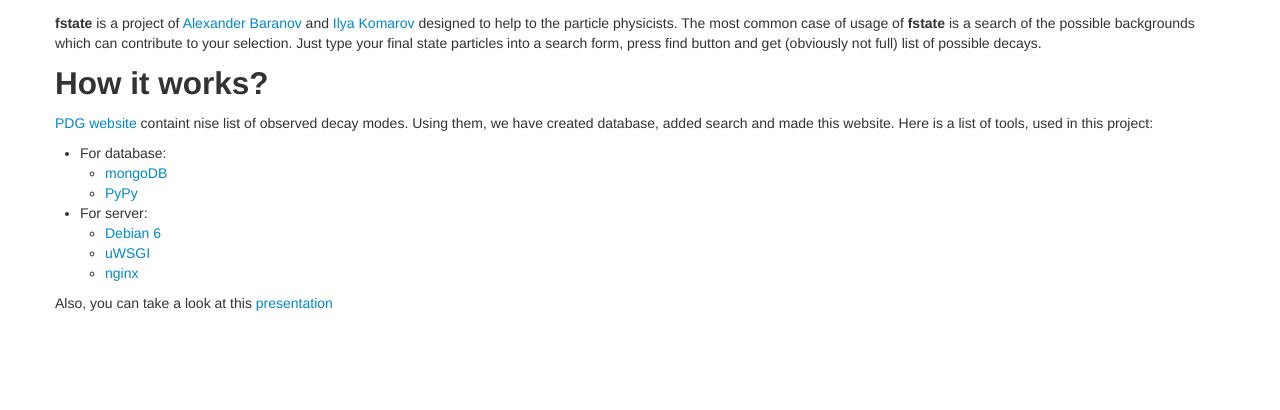
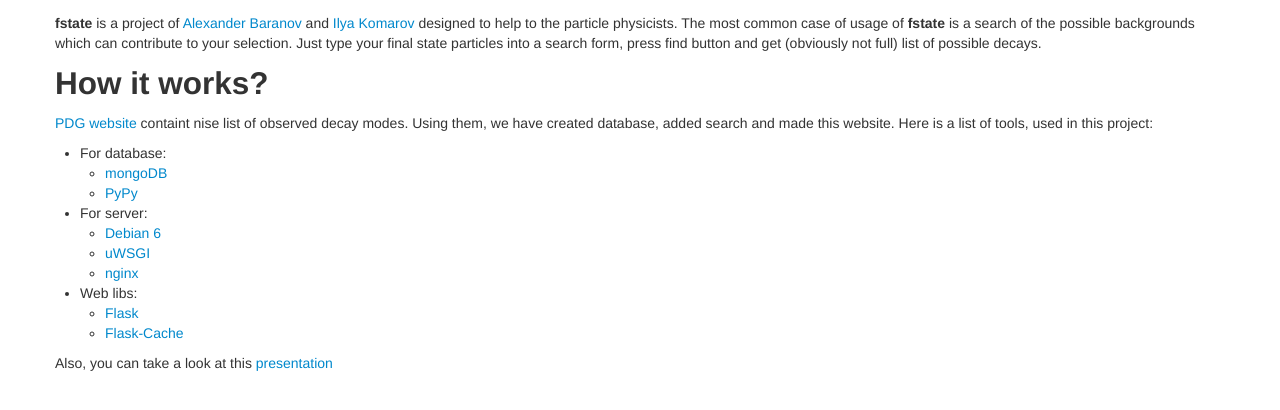
Before and after one commit to fstate/fstate, a Flask app: page /about in a window 1280 px wide. Shown: the part 257-667 px from the top of the page. Run offline with Flask 2, Linux system fonts and the light colour scheme; some libraries are stand-ins or nearby versions.

Commit message:
Search caching

```diff
--- a/web/server.py
+++ b/web/server.py
@@ -1,4 +1,5 @@
 from flask import *
+from flask.ext.cache import Cache
 from db import *
 from itertools import permutations
 from datetime import datetime
@@ -7,8 +8,11 @@ from printer import TablePrinter
 from json import dumps as json_dump
 
 app = Flask(__name__)
+cache = Cache()
+cache.init_app(app, config={'CACHE_TYPE': 'simple'})
 
 
+@cache.memoize()
 def do_search(query):
     if len(query) == len(set(query)):
         # Search without duplicates
--- a/web/templates/about.html
+++ b/web/templates/about.html
@@ -27,6 +27,13 @@
 			<li><a href="http://nginx.org">nginx</a></li>
 		</ul>
 	</li>
+	<li>
+		Web libs:
+		<ul>
+			<li><a href="http://flask.pocoo.org/">Flask</a></li>
+			<li><a href="http://pythonhosted.org/Flask-Cache/">Flask-Cache</a></li>
+		</ul>
+	</li>
 </ul>
 <p>Also, you can take a look at this <a href="/static/files/Presentation.pdf">presentation</a></p>
 </div>
```
